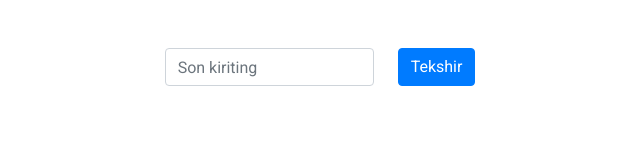
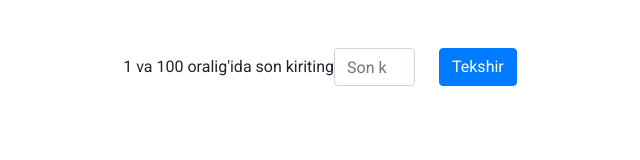
Before and after one commit to akbarjondev/find-number, a plain HTML site: page index.html in a window 1280 px wide. Shown: the whole page, without its empty margins (308-948 px from the left). Drawn offline with Linux system fonts and the light colour scheme.

Commit message:
Add attr

```diff
--- a/index.html
+++ b/index.html
@@ -12,7 +12,8 @@
 	<div class="container align-items-center d-flex flex-column">
 		<form class="form form-inline justify-content-center py-5" action="https://echo.htmlacademy.ru">
 			<div class="form-group">
-				<input class="form-control" type="number" required aria-label="Son kiriting" name="number" placeholder="Son kiriting">
+				<label for="input-number">1 va 100 oralig'ida son kiriting</label>
+				<input class="form-control" type="number" required name="number" max="100" min="1" placeholder="Son kiriting">
 			</div>
 
 			<button type="submit" class="btn btn-primary mx-4">Tekshir</button>
```
